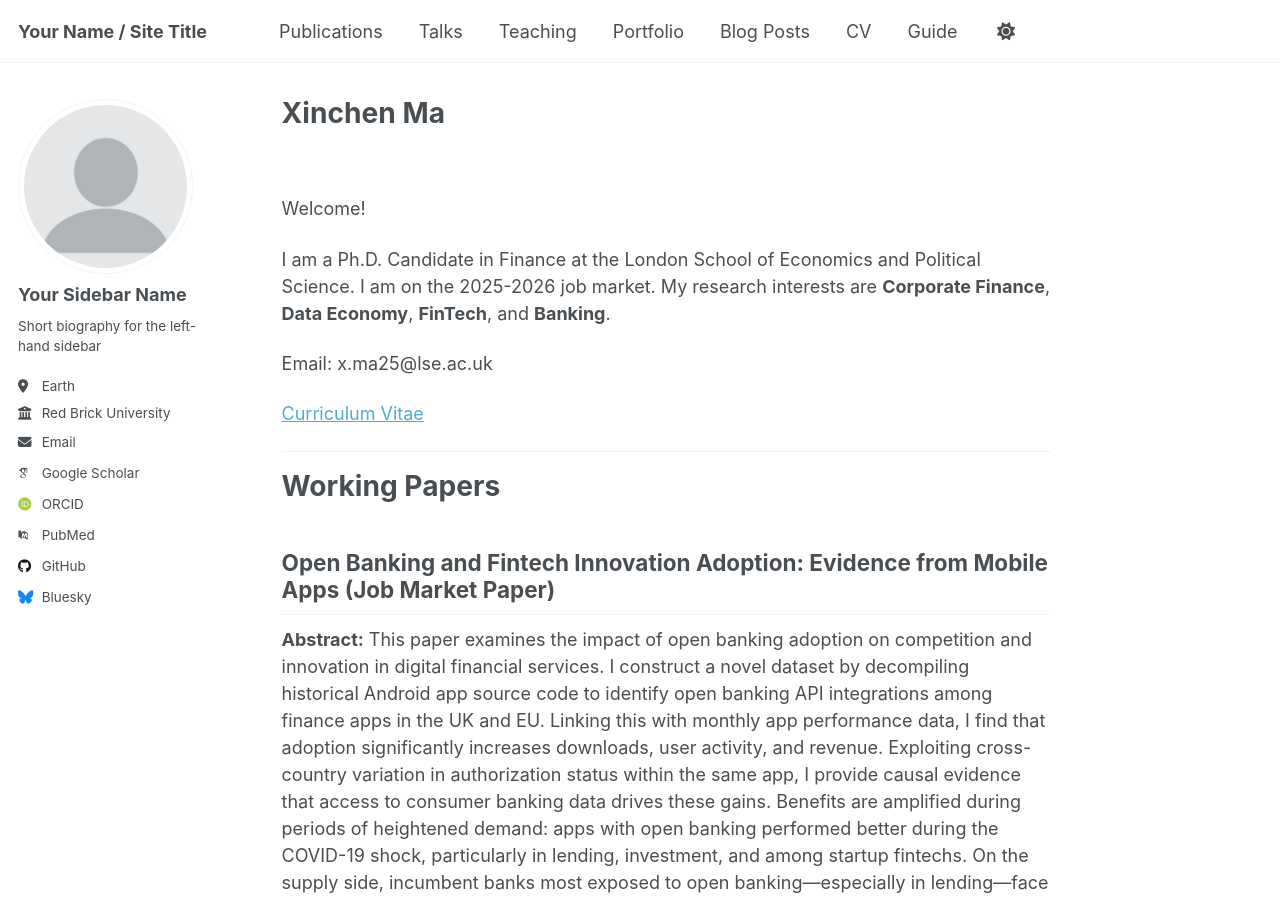
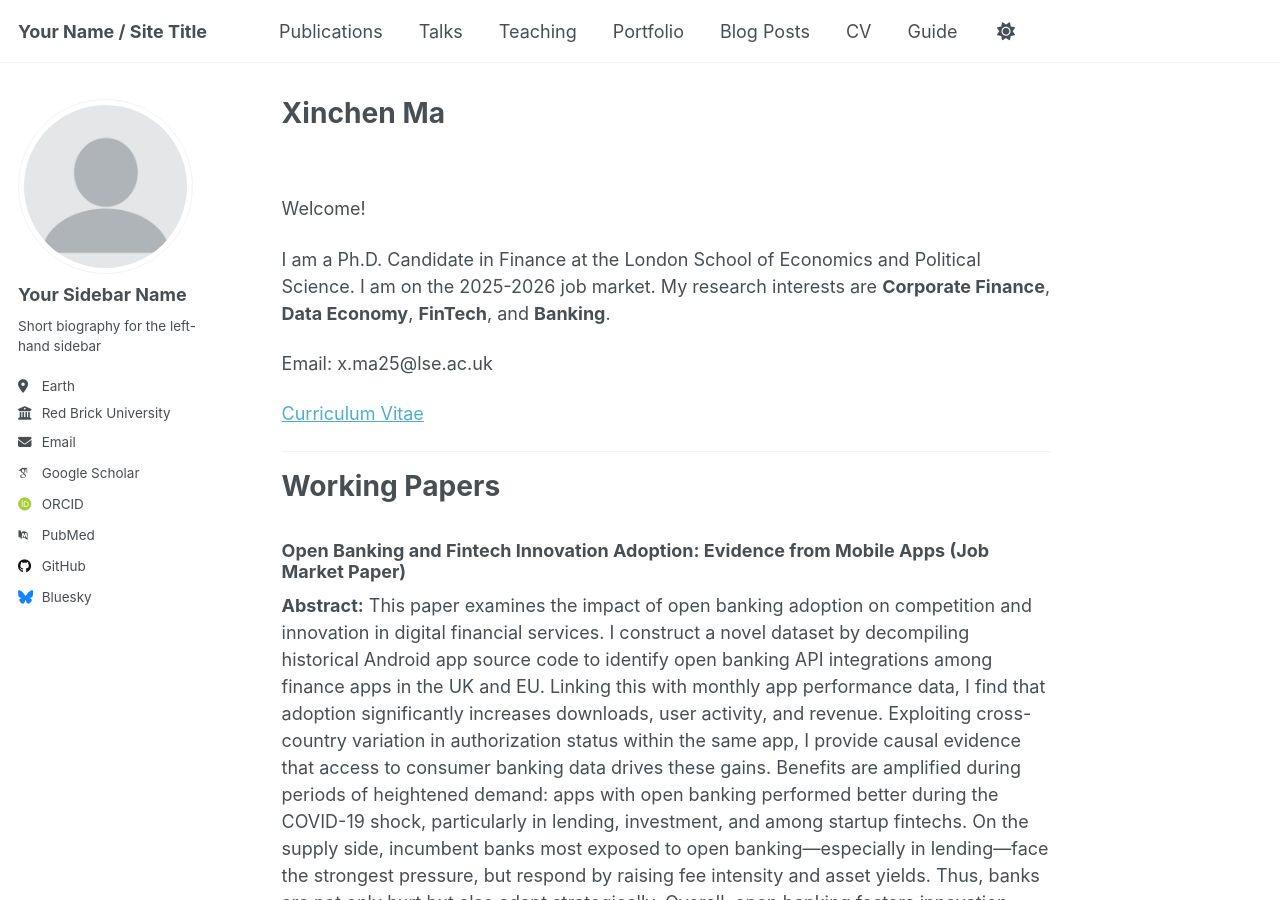
Before and after one commit to xinchen-ma/xinchen-ma.github.io, a Jekyll site: the page built from _pages/about.md, in a window 1280 px wide and 900 px high. Built offline with Jekyll 4.4.1, drawn with Linux system fonts in a browser that asks for light colours; some web fonts are replaced; a script that is not in the unit is left out.

```diff
--- a/_pages/about.md
+++ b/_pages/about.md
@@ -19,7 +19,7 @@ Email: x.ma25@lse.ac.uk
 
 Working Papers
 ======
-## Open Banking and Fintech Innovation Adoption: Evidence from Mobile Apps (Job Market Paper)
+### Open Banking and Fintech Innovation Adoption: Evidence from Mobile Apps (Job Market Paper)
 
 **Abstract:** This paper examines the impact of open banking adoption on competition and innovation in digital financial services. I construct a novel dataset by decompiling historical Android app source code to identify open banking API integrations among finance apps in the UK and EU. Linking this with monthly app performance data, I find that adoption significantly increases downloads, user activity, and revenue. Exploiting cross-country variation in authorization status within the same app, I provide causal evidence that access to consumer banking data drives these gains. Benefits are amplified during periods of heightened demand: apps with open banking performed better during the COVID-19 shock, particularly in lending, investment, and among startup fintechs. On the supply side, incumbent banks most exposed to open banking—especially in lending—face the strongest pressure, but respond by raising fee intensity and asset yields. Thus, banks are not only hurt but also adapt strategically. Overall, open banking fosters innovation while reshaping competition in the mobile finance ecosystem.
 
```
